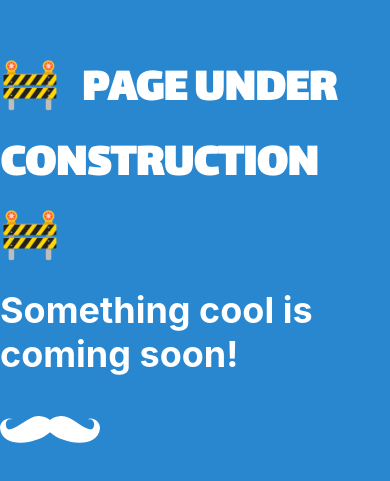
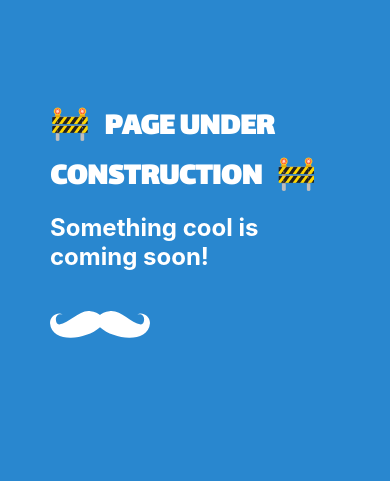
Before and after one commit to Hum4n01d/website, a plain HTML site: page index.html in a window 390 px wide. Shown: the part 247-728 px from the top of the page. Drawn offline with Linux system fonts and the light colour scheme.

Commit message:
Fix mobile layout

```diff
--- a/index.html
+++ b/index.html
@@ -30,6 +30,7 @@
 
     div {
       margin-top: 300px;
+      padding: 50px;
     }
 
     svg {
@@ -37,6 +38,12 @@
       width: 100px;
       margin-top: 30px;
       display: inline-block;
+    }
+
+    @media only screen and (max-width: 900px) {
+      body {
+        font-size: 1em;
+      }
     }
   </style>
 </head>
```
